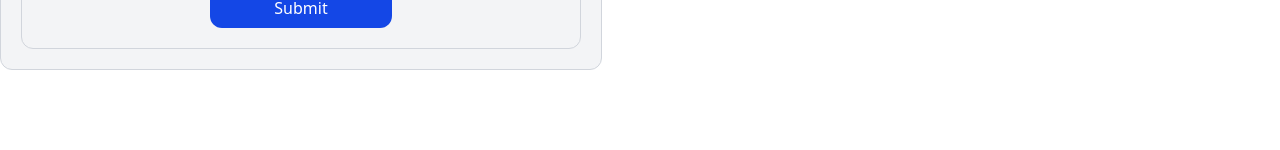
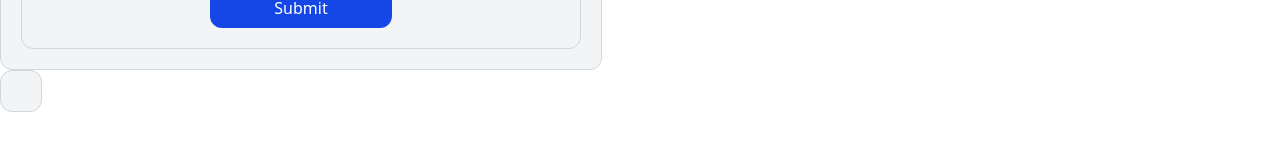
Before and after one commit to Phoenix-Domain/ZenoTask, a React (Vite) app: page / in a window 1280 px wide. Shown: the part 608-758 px from the top of the page. Built offline with nearby package versions, Linux system fonts and the light colour scheme.

Commit message:
feat: Import TaskDisplay

```diff
--- a/src/App.tsx
+++ b/src/App.tsx
@@ -1,6 +1,7 @@
 import './App.css'
 import StatsCard from './components/common/StatsCard'
 import TaskForm from './components/common/TaskForm'
+import TaskDisplay from './components/common/TaskDisplay'
 
 function App() {
  return(
@@ -37,6 +38,10 @@ function App() {
         </h2>
         <TaskForm />
       </section>
+
+      <section className='bg-gray-100 p-5 rounded-xl border border-gray-300 w-fit flex flex-col gap-5'>
+        <TaskDisplay />
+      </section>
     </main>
   </>
  )
```
